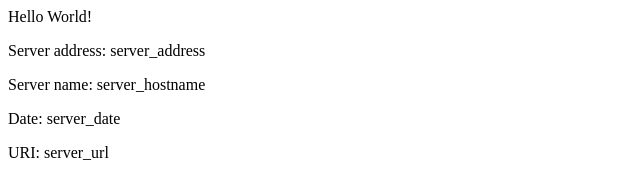
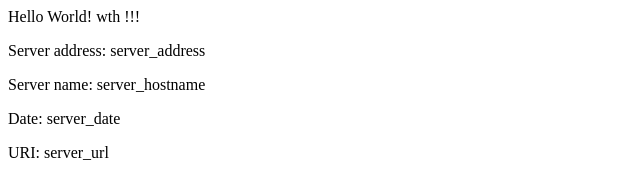
Before and after one commit to sp2learn/eks-example, a plain HTML site: page src/index.html in a window 1280 px wide. Shown: the full height of the page, 0-640 px from the left. Drawn offline with Linux system fonts and the light colour scheme.

Commit message:
v2 Updating home page

```diff
--- a/src/index.html
+++ b/src/index.html
@@ -2,7 +2,7 @@
 <title>Hello World</title>
 </head>
 <div class="info">
-<h>Hello World!</h>
+<h>Hello World! wth !!!</h>
 <p><span>Server&nbsp;address:</span> <span>server_address</span></p>
 <p><span>Server&nbsp;name:</span> <span>server_hostname</span></p>
 <p class="smaller"><span>Date:</span> <span>server_date</span></p>
```
